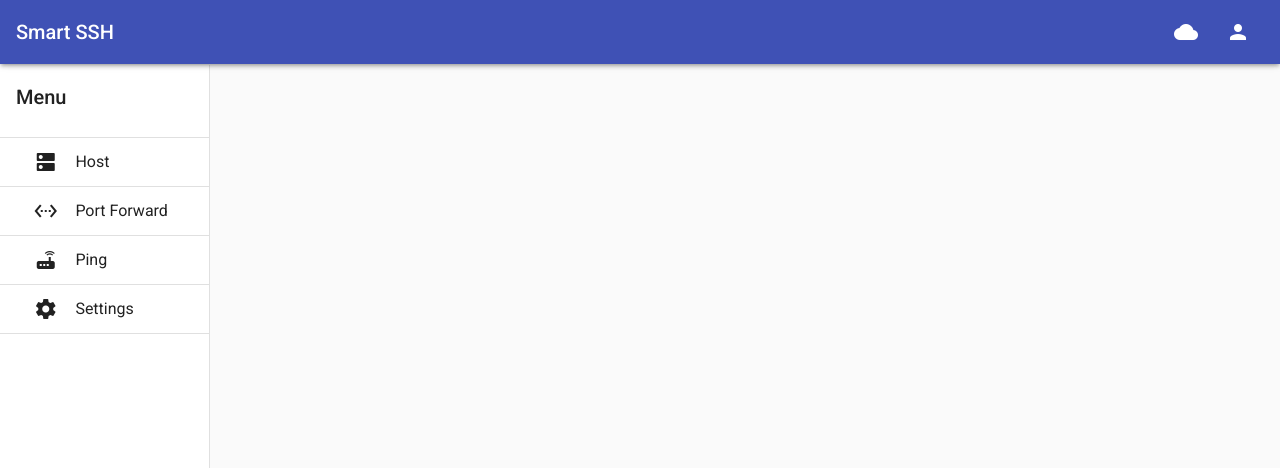
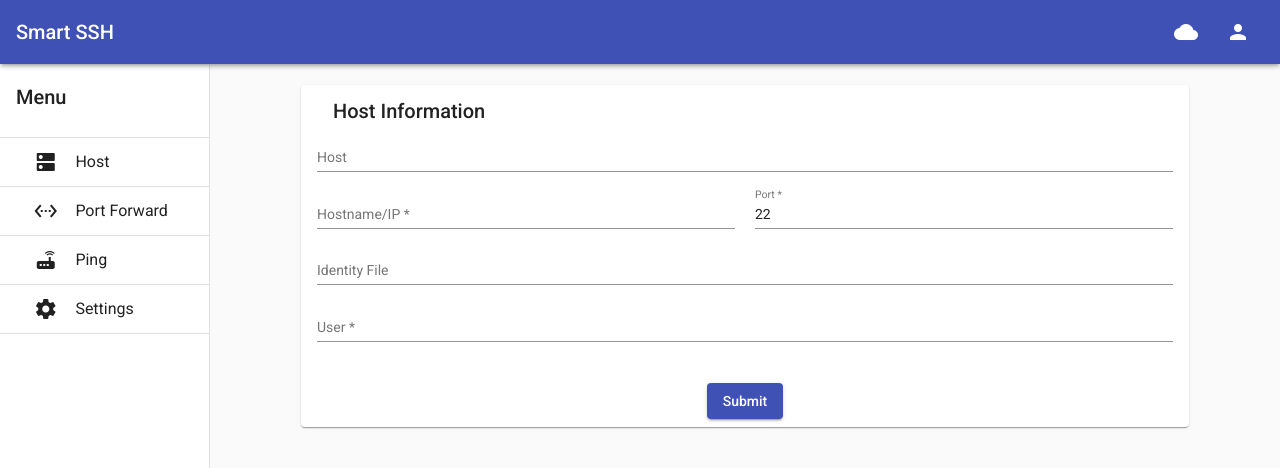
Before and after one commit to tiwari85aman/Smart-SSH, an Angular app: page /add in a window 1280 px wide. Before the commit this address led to /. Shown: the top 468 px of the page. Built offline with nearby package versions, Linux system fonts and the light colour scheme.

Commit message:
[Feat] Added status page

```diff
--- a/src/app/dashboard/dashboard.component.html
+++ b/src/app/dashboard/dashboard.component.html
@@ -37,7 +37,7 @@
   <ng-template #loading>
     <mat-spinner></mat-spinner>
   </ng-template>
-  <button routerLink="#" class="floating-button" mat-fab mat-fab color="primary">
+  <button routerLink="/add" class="floating-button" mat-fab mat-fab color="primary">
     <mat-icon class="icon">add</mat-icon>
   </button>
 </div>
--- a/src/app/dashboard/dashboard.component.ts
+++ b/src/app/dashboard/dashboard.component.ts
@@ -22,7 +22,7 @@ export class DashboardComponent {
   ngOnInit() {
 
     this.dataService
-      .getData('http://demo1650700.mockable.io/')
+      .getData('http://localhost:5000/ssh/host')
       .subscribe((data: any[]) => {
         console.log(data);
         this.hosts = data;
--- /dev/null
+++ b/src/app/host-form/host-form.component.css
@@ -0,0 +1,34 @@
+.full-width {
+  width: 100%;
+}
+
+.shipping-card {
+  min-width: 120px;
+  max-width: 80%;
+  margin: 20px auto;
+}
+
+.mat-radio-button {
+  display: block;
+  margin: 5px 0;
+}
+
+.row {
+  display: flex;
+  flex-direction: row;
+}
+
+.col {
+  flex: 1;
+  margin-right: 20px;
+}
+
+.col:last-child {
+  margin-right: 0;
+}
+
+.center {
+  display: flex;
+  justify-content: center;
+  align-items: center;
+}
--- /dev/null
+++ b/src/app/host-form/host-form.component.html
@@ -0,0 +1,68 @@
+<form [formGroup]="hostForm" novalidate (ngSubmit)="onSubmit()">
+  <mat-card class="shipping-card">
+    <mat-card-header>
+      <mat-card-title>Host Information</mat-card-title>
+    </mat-card-header>
+    <mat-card-content>
+      <div class="row">
+        <div class="col">
+          <mat-form-field class="full-width">
+            <input matInput placeholder="Host" formControlName="host">
+          </mat-form-field>
+        </div>
+      </div>
+      <div class="row">
+        <div class="col">
+          <mat-form-field class="full-width">
+            <input matInput placeholder="Hostname/IP" formControlName="hostname">
+            <mat-error *ngIf="hostForm.controls['hostname'].hasError('required')">
+              Hostname is <strong>required</strong>
+            </mat-error>
+          </mat-form-field>
+        </div>
+        <div class="col">
+          <mat-form-field class="full-width">
+            <input matInput placeholder="Port" formControlName="port">
+            <mat-error *ngIf="hostForm.controls['port'].hasError('required')">
+              Port is <strong>required</strong>
+            </mat-error>
+          </mat-form-field>
+        </div>
+      </div>
+      <div class="row">
+        <div class="col">
+          <mat-form-field class="full-width">
+            <input matInput placeholder="Identity File" formControlName="identityfile">
+          </mat-form-field>
+        </div>
+      </div>
+      <!-- <div class="row" *ngIf="!hasUnitNumber">
+        <div class="col">
+          <button mat-button type="button" (click)="hasUnitNumber = !hasUnitNumber">
+            + Add C/O, Apt, Suite, Unit
+          </button>
+        </div>
+      </div>
+      <div class="row" *ngIf="hasUnitNumber">
+        <div class="col">
+          <mat-form-field class="full-width">
+            <textarea matInput placeholder="Address 2" formControlName="address2"></textarea>
+          </mat-form-field>
+        </div>
+      </div> -->
+      <div class="row">
+        <div class="col">
+          <mat-form-field class="full-width">
+            <input matInput placeholder="User" formControlName="user">
+            <mat-error *ngIf="hostForm.controls['user'].hasError('required')">
+              User is <strong>required</strong>
+            </mat-error>
+          </mat-form-field>
+        </div>
+      </div>
+    </mat-card-content>
+    <mat-card-actions class="center">
+      <button mat-raised-button color="primary" type="submit">Submit</button>
+    </mat-card-actions>
+  </mat-card>
+</form>
--- /dev/null
+++ b/src/app/host-form/host-form.component.ts
@@ -0,0 +1,25 @@
+import { Component } from '@angular/core';
+import { FormBuilder, Validators } from '@angular/forms';
+
+@Component({
+  selector: 'app-host-form',
+  templateUrl: './host-form.component.html',
+  styleUrls: ['./host-form.component.css']
+})
+export class HostFormComponent {
+  hostForm = this.fb.group({
+    host: null,
+    hostname: [null, Validators.required],
+    port: [22, Validators.required],
+    identityfile: [null],
+    user: [null, Validators.required],
+  });
+
+  hasUnitNumber = false;
+
+  constructor(private fb: FormBuilder) {}
+
+  onSubmit() {
+    alert('Thanks!');
+  }
+}
--- a/src/app/navbar/navbar.component.css
+++ b/src/app/navbar/navbar.component.css
@@ -17,7 +17,9 @@
   position: fixed;
   z-index: 2;
   width: 100% !important;
-
+  /* top:-5%;
+  left:-5%;
+  transform:rotate(-2deg); */
   -webkit-app-region: drag;
 }
 
--- a/src/app/navbar/navbar.component.html
+++ b/src/app/navbar/navbar.component.html
@@ -1,4 +1,4 @@
-<mat-toolbar color="primary" class="mat-elevation-z3">
+<mat-toolbar color="primary" class="mat-elevation-z3 tilted-header">
   <button type="button" aria-label="Toggle sidenav" mat-icon-button (click)="drawer.toggle()"
     *ngIf="isHandset$ | async">
     <mat-icon aria-label="Side nav toggle icon">menu</mat-icon>
@@ -23,13 +23,11 @@
 
       <a mat-list-item routerLink="/hosts">
         <mat-icon class="nav-icon">settings_ethernet</mat-icon>
-
         Port Forward
       </a>
       <mat-divider></mat-divider>
-      <a mat-list-item routerLink="/hosts">
+      <a mat-list-item routerLink="/status">
         <mat-icon class="nav-icon">router</mat-icon>
-
         Ping
       </a>
       <mat-divider></mat-divider>
--- /dev/null
+++ b/src/app/status/status.component.css
@@ -0,0 +1,21 @@
+mat-list{
+  margin: 1%;
+}
+.grid-container {
+  margin: 20px;
+}
+
+.online{
+  color: green;
+}
+
+.center {
+  display: flex;
+  justify-content: center;
+  align-items: center;
+}
+
+.manual{
+  width: 15%;
+  padding: 1%;
+}
--- /dev/null
+++ b/src/app/status/status.component.html
@@ -0,0 +1,41 @@
+<div class="grid-container">
+  <h1 class="mat-h1">Connection Status</h1>
+  <mat-list>
+    <div mat-subheader>Online</div>
+    <div *ngIf="online else online_loading">
+      <mat-list-item *ngFor="let each of online">
+        <mat-icon mat-list-icon class="online">cloud_queue</mat-icon>
+        <div mat-line>{{each.Host | titlecase }}</div>
+        <div mat-line> {{each.Hostname }} </div>
+      </mat-list-item>
+    </div>
+    <ng-template #online_loading>
+      <mat-progress-bar mode="indeterminate"></mat-progress-bar>
+    </ng-template>
+    <mat-divider></mat-divider>
+    <div mat-subheader>Offline</div>
+    <div *ngIf="offline else offline_loading">
+      <mat-list-item *ngFor="let each of offline">
+        <mat-icon mat-list-icon color="warn">cloud_off</mat-icon>
+        <div mat-line>{{each.Host | titlecase }}</div>
+        <div mat-line> {{each.Hostname}} </div>
+      </mat-list-item>
+    </div>
+    <ng-template #offline_loading>
+      <mat-progress-bar mode="indeterminate"></mat-progress-bar>
+    </ng-template>
+
+  </mat-list>
+  <div class="center">
+    <button mat-flat-button color="primary" class="manual">
+      <mat-icon>dns</mat-icon>
+      Manual Check
+    </button>
+  </div>
+</div>
+<div class="linear-background">
+  <div class="inter-draw"></div>
+  <div class="inter-crop"></div>
+  <!-- <div class="inter-right--top"></div> -->
+  <!-- <div class="inter-right--bottom"></div> -->
+</div>
--- /dev/null
+++ b/src/app/status/status.component.ts
@@ -0,0 +1,30 @@
+import { Component, OnInit } from '@angular/core';
+import { DataService } from '../data.service';
+
+export interface Section {
+  name: string;
+  updated: Date;
+}
+@Component({
+  selector: 'app-status',
+  templateUrl: './status.component.html',
+  styleUrls: ['./status.component.css'],
+})
+export class StatusComponent implements OnInit {
+
+  online = null
+  offline = null
+  constructor(    private dataService: DataService
+    ) {}
+
+  ngOnInit() {
+
+    this.dataService
+      .getData('http://demo1650700.mockable.io/status')
+      .subscribe((data: any[]) => {
+        console.log(data);
+        // this.online = data["online"]
+        this.offline = data["offline"]
+      });
+  }
+}
```
Also changed, not shown: src/app/app-routing.module.ts (+6 -3 lines), src/app/app.module.ts (+16 -2 lines), 2 other files (tests, documents, lock files or other folders).
